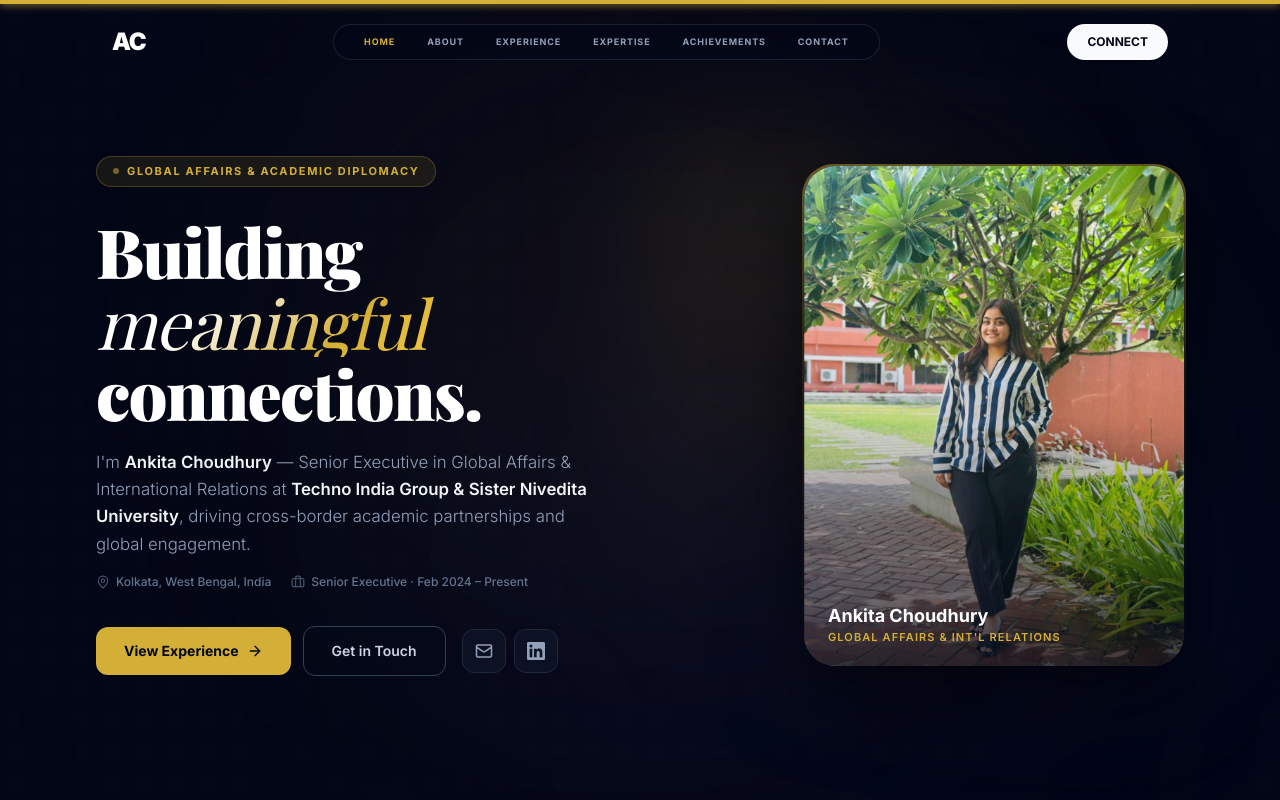
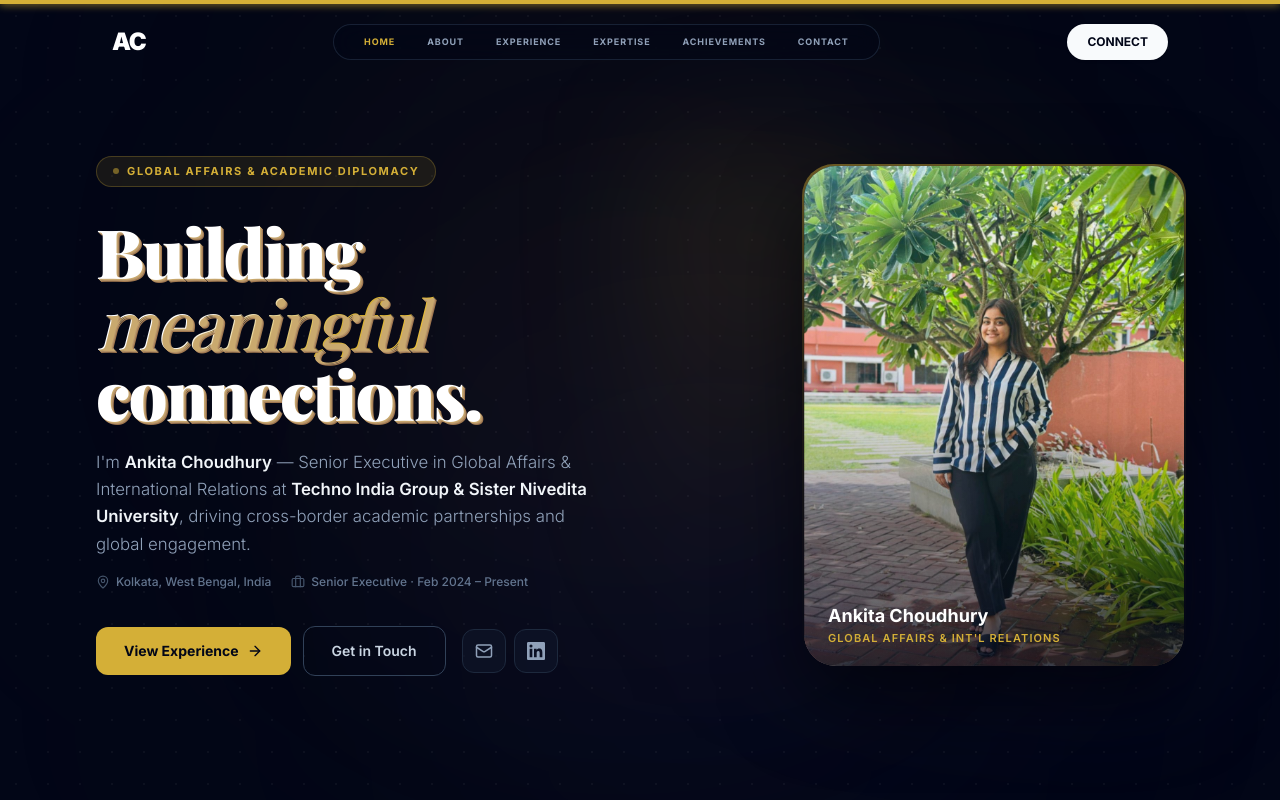
Before and after one commit to sohamroyc/Ankita-Choudhury, a Next.js app: page / in a window 1280 px wide. Shown: the top 800 px of the page. Built offline with nearby package versions, Linux system fonts and the light colour scheme; a web font is replaced by a local one.

Commit message:
Add 3D tilt effect on profile card and 3D hover style on Hero headline

```diff
--- a/package.json
+++ b/package.json
@@ -13,7 +13,8 @@
     "lucide-react": "^1.17.0",
     "next": "15.5.19",
     "react": "19.1.0",
-    "react-dom": "19.1.0"
+    "react-dom": "19.1.0",
+    "react-parallax-tilt": "^1.7.331"
   },
   "devDependencies": {
     "@eslint/eslintrc": "^3",
--- a/src/app/globals.css
+++ b/src/app/globals.css
@@ -90,3 +90,18 @@ h1, h2, h3, h4, h5, h6 {
   -webkit-text-fill-color: transparent;
   background-clip: text;
 }
+
+/* Floating 3D Text / Hero Title */
+.hero-title {
+  transform-style: preserve-3d;
+  perspective: 800px;
+  text-shadow:
+    1px 1px 0 #c9a96e,
+    2px 2px 0 #b8956a,
+    3px 3px 0 #a07850;
+  transition: transform 0.3s ease;
+}
+
+.hero-title:hover {
+  transform: rotateX(5deg) rotateY(-3deg);
+}
--- a/src/components/Hero.tsx
+++ b/src/components/Hero.tsx
@@ -3,6 +3,8 @@
 import { motion } from "framer-motion";
 import Image from "next/image";
 import { ArrowRight, Mail, MapPin, Briefcase } from "lucide-react";
+import Tilt from "react-parallax-tilt";
+
 
 const LinkedinIcon = ({ className }: { className?: string }) => (
   <svg
@@ -51,7 +53,7 @@ export default function Hero() {
             initial={{ opacity: 0, y: 24 }}
             animate={{ opacity: 1, y: 0 }}
             transition={{ duration: 0.65, delay: 0.1 }}
-            className="text-5xl md:text-6xl lg:text-[4.25rem] font-sans font-black tracking-tight text-white mb-5 leading-[1.05] select-none"
+            className="hero-title text-5xl md:text-6xl lg:text-[4.25rem] font-sans font-black tracking-tight text-white mb-5 leading-[1.05] select-none"
           >
             Building <br />
             <span className="font-serif italic font-normal text-gradient-gold pr-4 inline-block">
@@ -145,6 +147,7 @@ export default function Hero() {
           <div className="absolute inset-0 bg-gradient-to-br from-[#D4AF37]/15 via-transparent to-indigo-500/10 rounded-[2.5rem] blur-3xl pointer-events-none scale-110" />
 
           {/* Card shell */}
+          <Tilt tiltMaxAngleX={10} tiltMaxAngleY={10} scale={1.03} transitionSpeed={400}>
             <div className="relative w-[260px] h-[340px] sm:w-[300px] sm:h-[400px] md:w-[340px] md:h-[450px] lg:w-[380px] lg:h-[500px] rounded-[2rem] overflow-visible">
 
               {/* Gold gradient border */}
@@ -177,8 +180,9 @@ export default function Hero() {
 
 
 
+            </div>
+          </Tilt>
 
-          </div>
         </motion.div>
 
       </div>
```
Also changed, not shown: 1 other file (tests, documents, lock files or other folders). Lines whose indentation alone changed are shown as unchanged.
